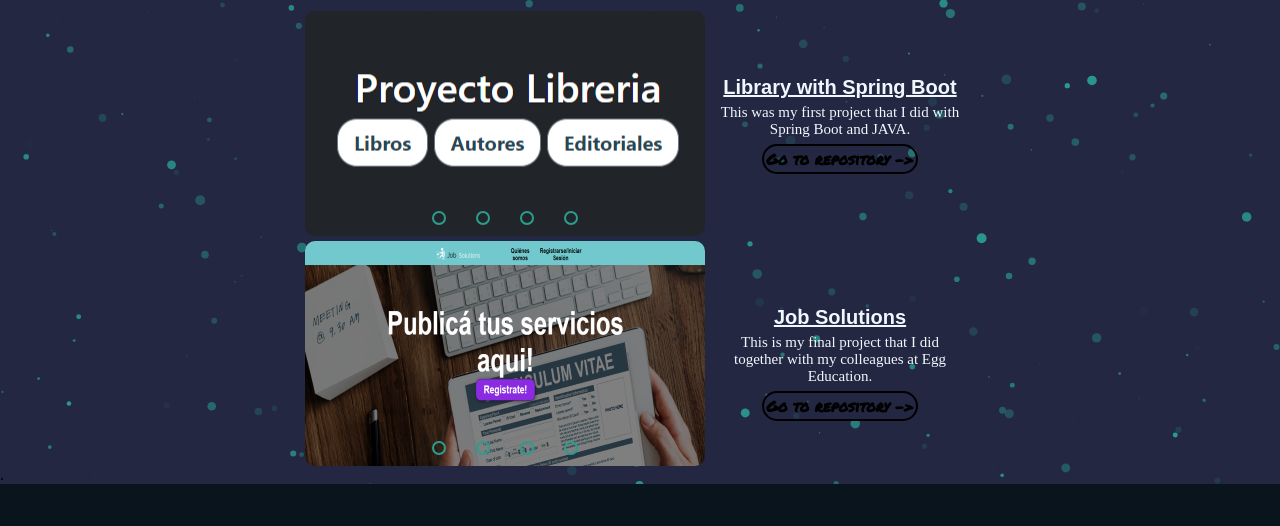
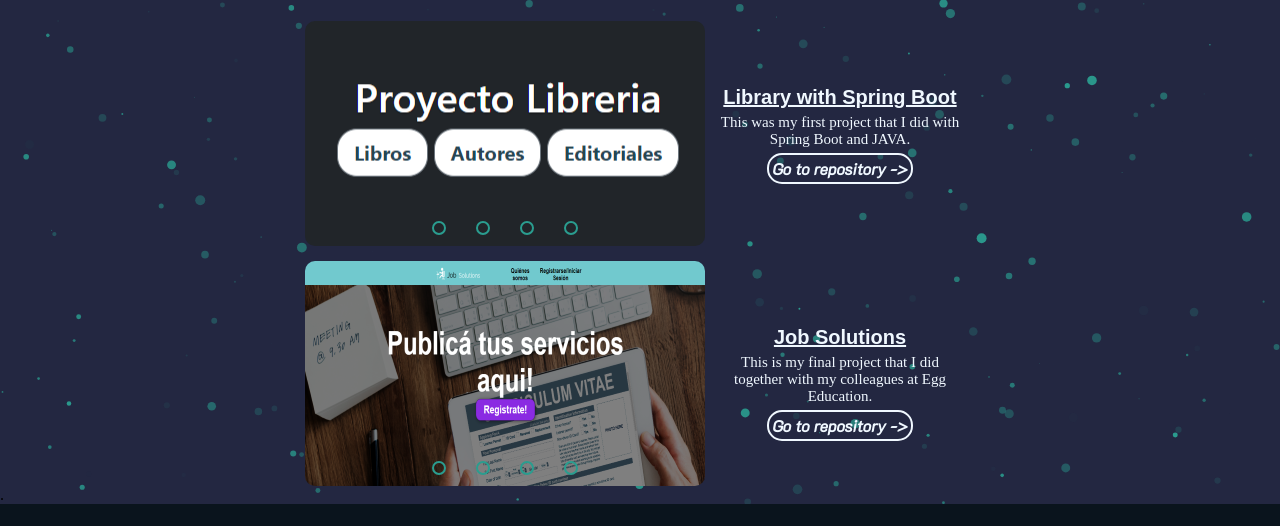
Before and after one commit to ASTERMA848/portfolio, a website: page HTML/mis-proyectos.html in a window 1280 px wide. Shown: the part 194-720 px from the top of the page. Drawn offline with Linux system fonts and the light colour scheme.

Commit message:
Commit 24 modificaciones del slider

```diff
--- a/CSS/estilo-mis-proyectos.css
+++ b/CSS/estilo-mis-proyectos.css
@@ -243,7 +243,7 @@ label #cancel {
 
 
 .contenido2 {
-    margin-top: 5px;
+    margin-top: 15px;
     display: flex;
     flex-direction: row;
     flex-wrap: wrap-reverse;
@@ -259,30 +259,32 @@ label #cancel {
 
 }
 
-.info h3{
+.info h3 {
     font-family: Arial, Helvetica, sans-serif;
     font-size: 20px;
     text-align: center;
     text-decoration: underline;
 }
-.info h6{
+
+.info h6 {
     text-align: center;
     margin: 10px;
 }
 
-.info h6 a{
-     font-family: 'Permanent Marker', cursive;
-    color: rgb(0, 0, 0);
-    font-size: 15px;
+.info h6 a {
+    font-family: 'K2D', sans-serif;
+    color: aliceblue;
+    font-size: 16px;
     border-radius: 15px;
     border: solid 2px;
-   padding: 2px;
+    padding: 3px;
+    margin-bottom: 10px;
 
 
 }
 
-.info h6 a:hover{
-    color:aliceblue;
+.info h6 a:hover {
+    color: #2a9d8f;
     font-size: 15px;
 }
 
@@ -337,21 +339,25 @@ label #cancel {
 
 /* MODIFICAR SCROLL */
 ::-webkit-scrollbar {
-    width: 12px;               /* width of the entire scrollbar */
+    width: 12px;
+    /* width of the entire scrollbar */
 }
 
 ::-webkit-scrollbar-track {
     background: #0a141d;
-    height: 15px;     /* color of the tracking area */
+    height: 15px;
+    /* color of the tracking area */
 }
 
 ::-webkit-scrollbar-thumb {
-    background-color:#4d537e9f;    /* color of the scroll thumb */
-    border-radius: 0px;       /* roundness of the scroll thumb */
+    background-color: #4d537e9f;
+    /* color of the scroll thumb */
+    border-radius: 0px;
+    /* roundness of the scroll thumb */
     border-radius: 10px;
 }
 
-  .slider{
+.slider {
     width: 400px;
     height: 225px;
     border-radius: 10px;
@@ -362,29 +368,29 @@ label #cancel {
 
 }
 
-  .slides{
+.slides {
     width: 500%;
     height: 500px;
     display: flex;
 }
 
-  .slides input{
+.slides input {
     display: none;
 }
 
-  .slide{
+.slide {
     width: 20%;
     transition: 0.8s;
 }
 
-  .slide img{
+.slide img {
     width: 400px;
     height: 225px;
 }
 
 /*css for manual slide navigation*/
 
-  .navigation-manual{
+.navigation-manual {
 
     width: 400px;
     margin-top: -300px;
@@ -392,7 +398,7 @@ label #cancel {
     justify-content: center;
 }
 
-  .manual-btn{
+.manual-btn {
     border: 2px solid #2a9d8f;
     padding: 5px;
     border-radius: 10px;
@@ -400,30 +406,30 @@ label #cancel {
     transition: 0.5s;
 }
 
-  .manual-btn:not(:last-child){
+.manual-btn:not(:last-child) {
     margin-right: 30px;
 }
 
-  .manual-btn:hover{
+.manual-btn:hover {
     background: #2a9d8f;
 }
 
 
 
 
-  #radio1:checked ~ .first{
+#radio1:checked~.first {
     margin-left: 0;
 }
 
-  #radio2:checked ~ .first{
+#radio2:checked~.first {
     margin-left: -20%;
 }
 
-  #radio3:checked ~ .first{
+#radio3:checked~.first {
     margin-left: -40%;
 }
 
-  #radio4:checked ~ .first{
+#radio4:checked~.first {
     margin-left: -60%;
 }
 
@@ -432,18 +438,18 @@ label #cancel {
 
 
 
-  #radio5:checked ~ .first{
+#radio5:checked~.first {
     margin-left: 0;
 }
 
-  #radio6:checked ~ .first{
+#radio6:checked~.first {
     margin-left: -20%;
 }
 
-  #radio7:checked ~ .first{
+#radio7:checked~.first {
     margin-left: -40%;
 }
 
-  #radio8:checked ~ .first{
+#radio8:checked~.first {
     margin-left: -60%;
 }
```
Also changed, not shown: CSS/estilo-mis-habilidades.css (+4 -4 lines), HTML/mis-habilidades.html (+6 -6 lines). Lines whose indentation alone changed are shown as unchanged.
